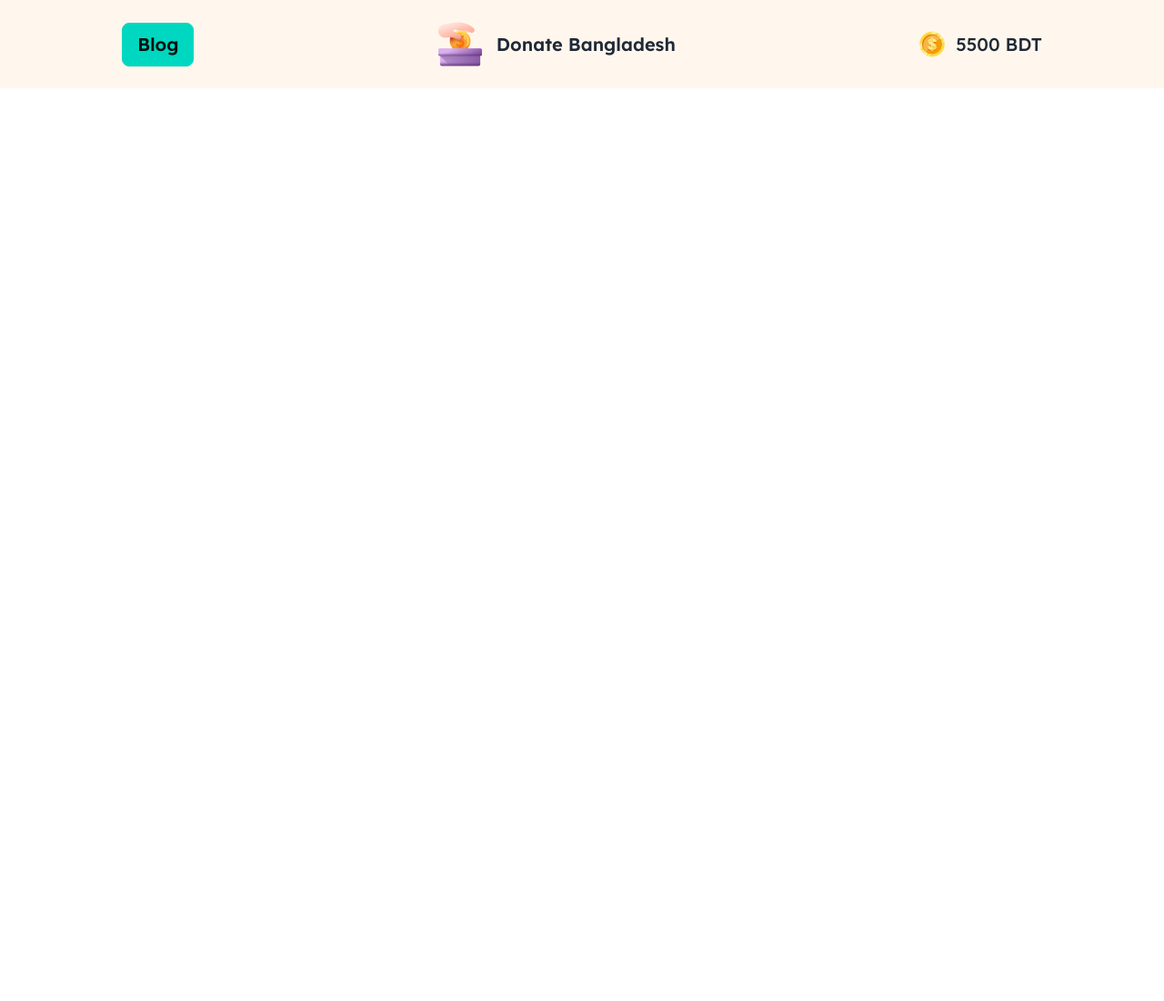
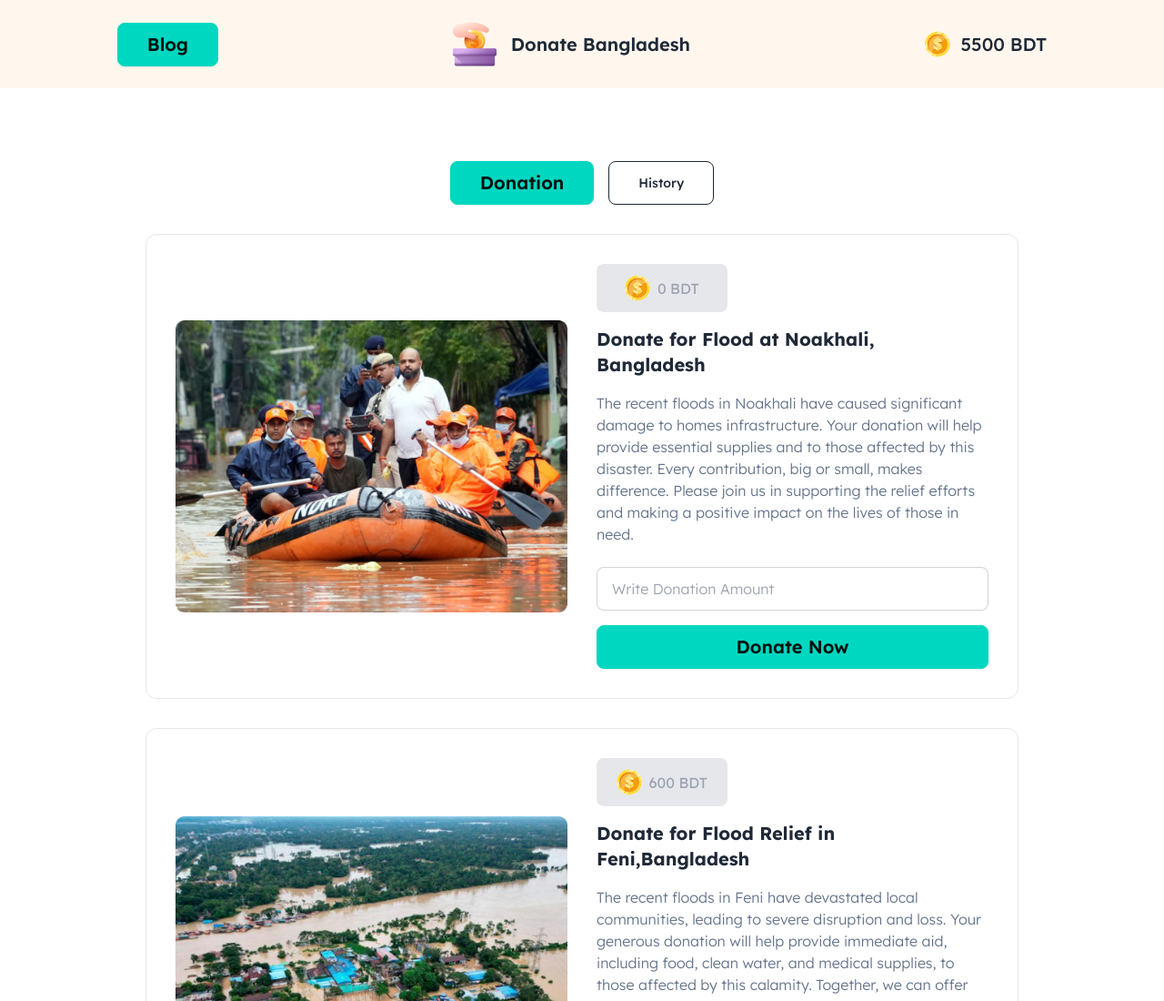
Before and after one commit to programmer-mahadi-hasan/B10-Assignment-5, a plain HTML site: page index.html in a window 1280 px wide. Shown: the top 1100 px of the page at 91% size. Before the commit the page ends 800 px from the top, so only its background shows below. Drawn offline with nearby package versions, Linux system fonts and the light colour scheme.

Commit message:
main section design finished

```diff
--- a/index.html
+++ b/index.html
@@ -23,10 +23,10 @@
     </style>
 </head>
 
-<body class="lexend-font bg-orange-50 ">
-    <header class="flex justify-around items-center pt-6 pb-6">
+<body class="lexend-font  ">
+    <header class="bg-orange-50 flex justify-around items-center pt-6 pb-6">
         <div>
-            <button class="btn btn-accent text-xl font-semibold">Blog</button>
+            <button class="btn btn-accent text-xl font-semibold px-8">Blog</button>
         </div>
         <div class="flex items-center justify-center gap-4">
             <img src="/assets/logo.png" alt="">
@@ -37,7 +37,82 @@
             <p class="text-xl font-medium"><span id="account-balance">5500</span> BDT</p>
         </div>
     </header>
-    <main></main>
+    <main class="bg-white w-9/12 mx-auto">
+        <!-- donation section starts -->
+        <section class="pt-20">
+            <div class="flex justify-center items-center gap-4 mb-8">
+                <button class="btn btn-accent text-xl font-semibold px-8">Donation</button>
+                <button class="btn btn-outline font-medium px-8">History</button>
+            </div>
+            <!-- donation cards -->
+            <div class="grid grid-cols-1 space-y-8">
+                <div class="grid grid-cols-2 items-center gap-8 p-8 border rounded-xl">
+                    <div>
+                        <img src="assets/noakhali.png" alt="">
+                    </div>
+                    <div>
+                        <div class="bg-gray-200 flex items-center justify-center gap-2 w-4/12 rounded-lg py-3 px-4 mb-4">
+                            <img src="assets/coin.png" alt="">
+                            <h2 class="text-gray-400"><span>0</span> BDT</h2>
+                        </div>
+                        <div class="mb-6">
+                            <h1 class="text-xl font-bold mb-4">Donate for Flood at Noakhali, Bangladesh</h1>
+                            <p class="font-light text-slate-500"> The recent floods in Noakhali have caused significant
+                                damage to homes infrastructure. Your donation will help provide essential supplies and
+                                to those affected by this disaster. Every contribution, big or small, makes difference.
+                                Please join us in supporting the relief efforts and making a positive impact on the
+                                lives of those in need.</p>
+                        </div>
+                        <div>
+                            <input type="text" placeholder="Write Donation Amount"
+                                class="input input-bordered w-full font-light" />
+                            <button class="btn btn-accent w-full mt-4 font-semibold text-xl">Donate Now</button>
+                        </div>
+                    </div>
+                </div>
+                <div class="grid grid-cols-2 items-center gap-8 p-8 border rounded-xl">
+                    <div>
+                        <img src="assets/feni.png" alt="">
+                    </div>
+                    <div>
+                        <div class="bg-gray-200 flex items-center justify-center gap-2 w-4/12 rounded-lg py-3 px-4 mb-4">
+                            <img src="assets/coin.png" alt="">
+                            <h2 class="text-gray-400"><span>600</span> BDT</h2>
+                        </div>
+                        <div class="mb-6">
+                            <h1 class="text-xl font-bold mb-4">Donate for Flood Relief in Feni,Bangladesh</h1>
+                            <p class="font-light text-slate-500"> The recent floods in Feni have devastated local communities, leading to severe disruption and loss. Your generous donation will help provide immediate aid, including food, clean water, and medical supplies, to those affected by this calamity. Together, we can offer crucial support and help rebuild lives in the aftermath of this disaster. Every contribution counts towards making a real difference. Please consider donating today to assist those in urgent need.</p>
+                        </div>
+                        <div>
+                            <input type="text" placeholder="Write Donation Amount"
+                                class="input input-bordered w-full font-light" />
+                            <button class="btn btn-accent w-full mt-4 font-semibold text-xl">Donate Now</button>
+                        </div>
+                    </div>
+                </div>
+                <div class="grid grid-cols-2 items-center gap-8 p-8 border rounded-xl">
+                    <div>
+                        <img src="assets/quota-protest.png" alt="">
+                    </div>
+                    <div>
+                        <div class="bg-gray-200 flex items-center justify-center gap-2 w-4/12 rounded-lg py-3 px-4 mb-4">
+                            <img src="assets/coin.png" alt="">
+                            <h2 class="text-gray-400"><span>2400</span> BDT</h2>
+                        </div>
+                        <div class="mb-6">
+                            <h1 class="text-xl font-bold mb-4">Aid for Injured in the Quota Movement</h1>
+                            <p class="font-light text-slate-500"> The recent Quota movement has resulted in numerous injuries and significant hardship for many individuals. Your support is crucial in providing medical assistance, rehabilitation, and necessary supplies to those affected. By contributing, you help ensure that injured individuals receive the care and support they need during this challenging time. Every donation plays a vital role in alleviating their suffering and aiding in their recovery. Please consider making a donation to support these brave individuals in their time of need.</p>
+                        </div>
+                        <div>
+                            <input type="text" placeholder="Write Donation Amount"
+                                class="input input-bordered w-full font-light" />
+                            <button class="btn btn-accent w-full mt-4 font-semibold text-xl">Donate Now</button>
+                        </div>
+                    </div>
+                </div>
+            </div>
+        </section>
+    </main>
     <footer></footer>
     <script src="js/index.js"></script>
 </body>
```
